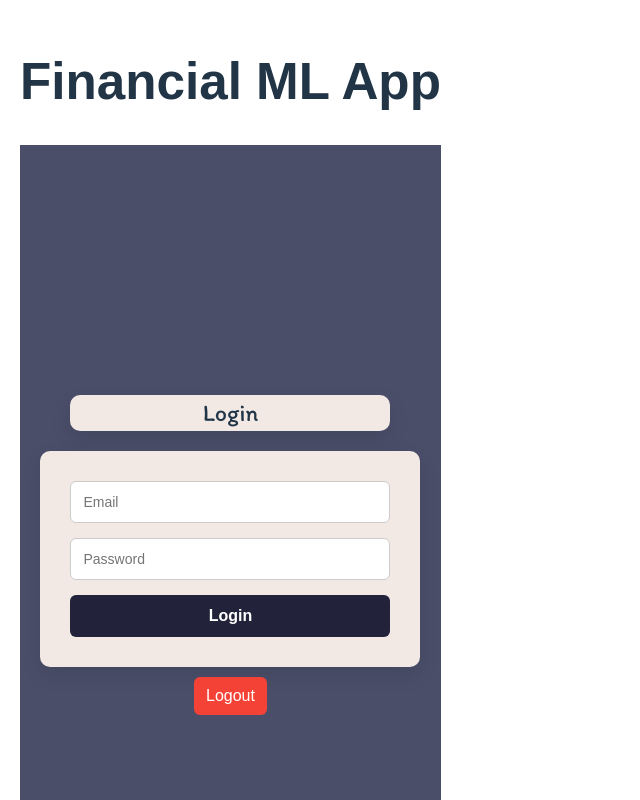
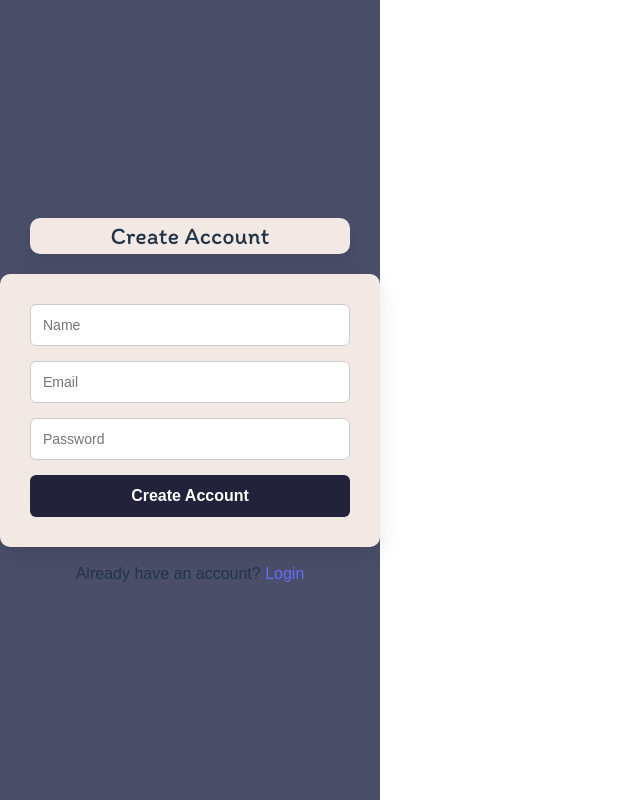
Before and after one commit to jaydenrrr22/CapstoneProject, a React app in the folder frontend/: page /signup in a window 1280 px wide. Shown: the top 800 px of the page, without its empty margins (0-640 px from the left). Built offline with nearby package versions, Linux system fonts and the light colour scheme; the HTML template or start-up script is replaced by a standard one.

Commit message:
Implement authentication navigation flow (login, signup, dashboard routing)

```diff
--- a/frontend/package.json
+++ b/frontend/package.json
@@ -12,7 +12,8 @@
   "dependencies": {
     "axios": "^1.13.5",
     "react": "^19.2.0",
-    "react-dom": "^19.2.0"
+    "react-dom": "^19.2.0",
+    "react-router-dom": "^7.13.1"
   },
   "devDependencies": {
     "@eslint/js": "^9.39.1",
--- a/frontend/src/App.jsx
+++ b/frontend/src/App.jsx
@@ -1,11 +1,26 @@
-import Login from "./components/Login";
+import { BrowserRouter, Routes, Route } from "react-router-dom";
+
+import Login from "./pages/Login";
+import CreateAccount from "./pages/CreateAccount";
+import Dashboard from "./pages/Dashboard";
 
 function App() {
+
   return (
-    <div style={{ padding: "20px", fontFamily: "Arial, sans-serif" }}>
-      <h1>Financial ML App</h1>
-      <Login />
-    </div>
+    <BrowserRouter>
+
+      <Routes>
+
+        {/* Default route */}
+        <Route path="/" element={<Login />} />
+
+        <Route path="/login" element={<Login />} />
+        <Route path="/signup" element={<CreateAccount />} />
+        <Route path="/dashboard" element={<Dashboard />} />
+
+      </Routes>
+
+    </BrowserRouter>
   );
 }
 
--- /dev/null
+++ b/frontend/src/pages/CreateAccount.jsx
@@ -0,0 +1,82 @@
+import { useState } from "react";
+import "./Login.css";
+
+// Import Create Account function from our Service
+// This function handles the API call to FastAPI backend
+import { registerUser  } from "../services/authService";
+
+//Route link for navigation
+import { Link } from "react-router-dom";
+import { useNavigate } from "react-router-dom";
+
+function CreateAccount() {
+  const navigate = useNavigate();
+
+  const [name, setName] = useState("");
+  const [email, setEmail] = useState("");
+  const [password, setPassword] = useState("");
+
+  const handleSubmit = async (e) => {
+    e.preventDefault();
+
+    try {
+        await registerUser({
+            name, email, password
+        });
+        alert("Account created successfully!");
+        navigate("/dashboard");
+    } catch (error) {
+        console.error(
+            "Registration error:",
+            error.response?.data || error.message
+        );
+        alert("Account creation failed");
+    }
+
+  };
+
+  return (
+    <div className="login-container">
+
+      <h2>Create Account</h2>
+
+      <form onSubmit={handleSubmit}>
+
+        <input
+          type="text"
+          placeholder="Name"
+          value={name}
+          onChange={(e) => setName(e.target.value)}
+          required
+        />
+
+        <input
+          type="email"
+          placeholder="Email"
+          value={email}
+          onChange={(e) => setEmail(e.target.value)}
+          required
+        />
+
+        <input
+          type="password"
+          placeholder="Password"
+          value={password}
+          onChange={(e) => setPassword(e.target.value)}
+          required
+        />
+
+        <button type="submit">Create Account</button>
+
+      </form>
+
+      <p style={{ marginTop: "15px", textAlign: "center" }}>
+        Already have an account?{" "}
+        <Link to="/login">Login</Link>
+      </p>
+
+    </div>
+  );
+}
+
+export default CreateAccount;
--- /dev/null
+++ b/frontend/src/pages/Dashboard.jsx
@@ -0,0 +1,13 @@
+import "./Login.css";
+
+function Dashboard() {
+
+  return (
+    <div className="login-container">
+      <h2>Dashboard</h2>
+      <p>Welcome to your financial dashboard.</p>
+    </div>
+  );
+}
+
+export default Dashboard;
--- a/frontend/src/components/Login.jsx
+++ b/frontend/src/pages/Login.jsx
@@ -4,11 +4,15 @@ import { useState } from "react";
 // Import login function from our Service
 // This function handles the API call to FastAPI backend
 import { loginUser } from "../services/authService";
+//Router link for navigation
+import { Link } from "react-router-dom";
+import { useNavigate } from "react-router-dom";
 
 import "./Login.css";
 
 function Login() {
 
+  const navigate = useNavigate();
 
   // Local state for form inputs
   const [email, setEmail] = useState("");
@@ -28,7 +32,7 @@ function Login() {
       localStorage.setItem("token", data.access_token);
 
       console.log("Login successful:", data);
-      alert("Login successful!");
+      navigate("/dashboard");
 
       // TODO (Future):
       // Redirect to Dashboard after login
@@ -44,17 +48,6 @@ function Login() {
     }
   };
 
-
-  // Handle Logout
-  const handleLogout = () => {
-    // Remove JWT token from browser
-    localStorage.removeItem("token");
-
-    alert("Logged out");
-
-    // TODO (Future):
-    // Redirect to login screen or clear user state
-  };
 
   // Simple login form UI (temporarl for testing purpose)
   return (
@@ -83,15 +76,13 @@ function Login() {
         />
 
         <button type="submit">Login</button>
+
+        <p style={{ marginTop: "15px", textAlign: "center" }}>
+          Don't have an account?{" "}
+          <Link to="/signup">Create one</Link>
+        </p>
       </form>
 
-      {/* Temporary logout button for testing JWT removal */}
-      <button
-        onClick={handleLogout}
-        style={{ marginTop: "10px" }}
-      >
-        Logout
-      </button>
     </div>
   );
 }
--- a/frontend/src/services/authService.js
+++ b/frontend/src/services/authService.js
@@ -1,11 +1,21 @@
-import API from "./api";
+import axios from "axios";
 
-export const loginUser = async (userData) => {
-  const response = await API.post("/user/login", userData);
+const API_URL = "http://127.0.0.1:8000";
+
+export const loginUser = async (credentials) => {
+  const response = await axios.post(
+    `${API_URL}/auth/login`,
+    credentials
+  );
+
   return response.data;
 };
 
 export const registerUser = async (userData) => {
-  const response = await API.post("/user/register", userData);
+  const response = await axios.post(
+    "http://127.0.0.1:8000/auth/register",
+    userData
+  );
+
   return response.data;
 };
```
Also changed, not shown: frontend/src/pages/Login.css (renamed from frontend/src/components/Login.css), 2 other files (tests, documents, lock files or other folders).
